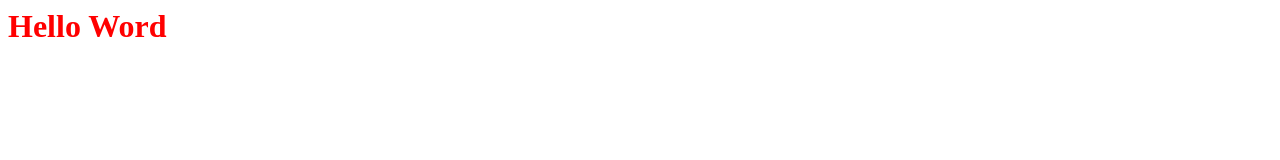
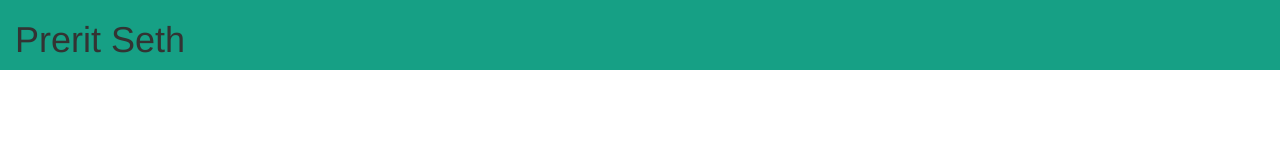
Before and after one commit to PreritSeth/website, a plain HTML site: page index.html in a window 1280 px wide. Drawn offline with nearby package versions, Linux system fonts and the light colour scheme.

Commit message:
Updated header with teal bg

```diff
--- a/index.html
+++ b/index.html
@@ -1,11 +1,21 @@
-<html>
+<!DOCTYPE html>
+<html lang="en">
 <head>
+    <meta name="viewport" content="width=device-width, initial-scale=1">
+    <link rel="stylesheet" href="http://maxcdn.bootstrapcdn.com/bootstrap/3.2.0/css/bootstrap.min.css">
     <link rel="stylesheet" href="styles.css"  type ="text/css" />
 
-    <title>Prerit Seth</title>
-
+    <title>Prerit Seth.</title>
 </head>
 <body>
-    <h1>Hello Word</h1>
+    <div class= "header">
+        <div class="container-fluid">
+            <span>
+            <h1> Prerit Seth</h1>
+            </span>
+
+
+        </div>
+    </div>
 </body>
 </html>
--- a/styles.css
+++ b/styles.css
@@ -1,3 +1,7 @@
-h1 {
-    color: red;
+.header {
+    background-color: #16a085;
 }
+
+.container-fluid h1 {
+    align-content: center;
+}
```
